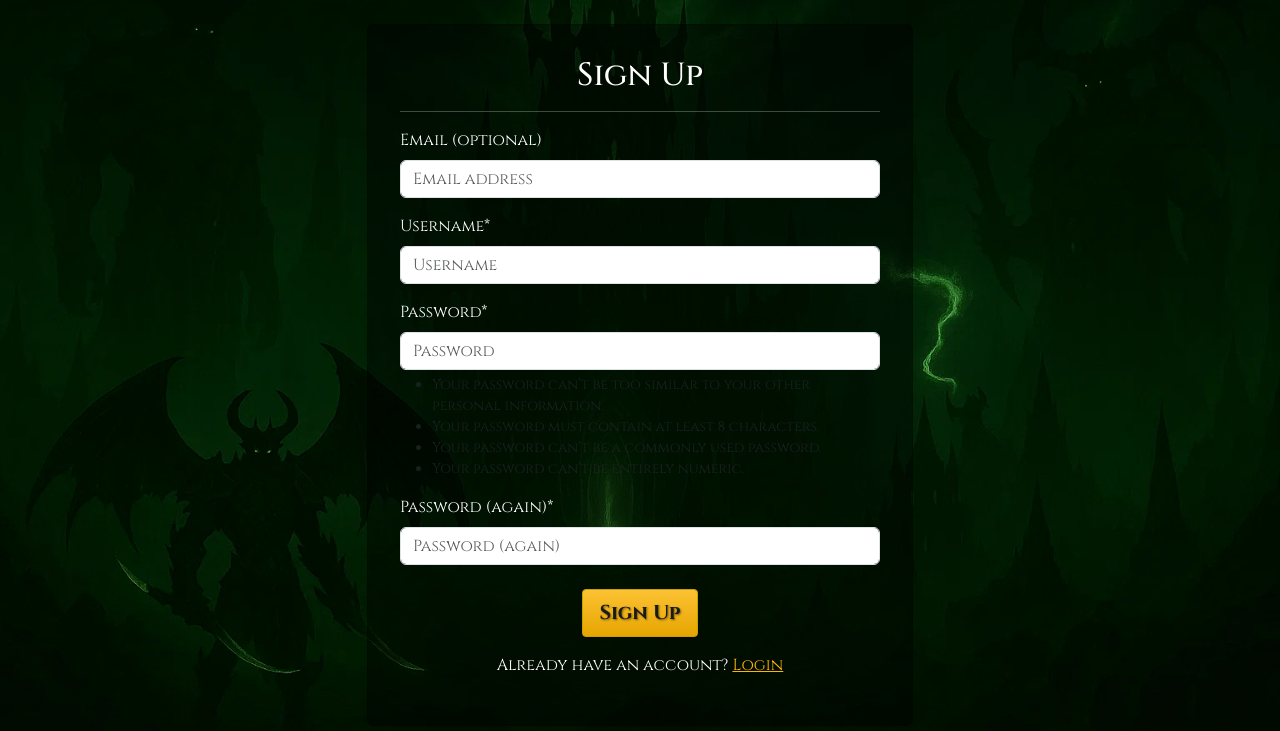
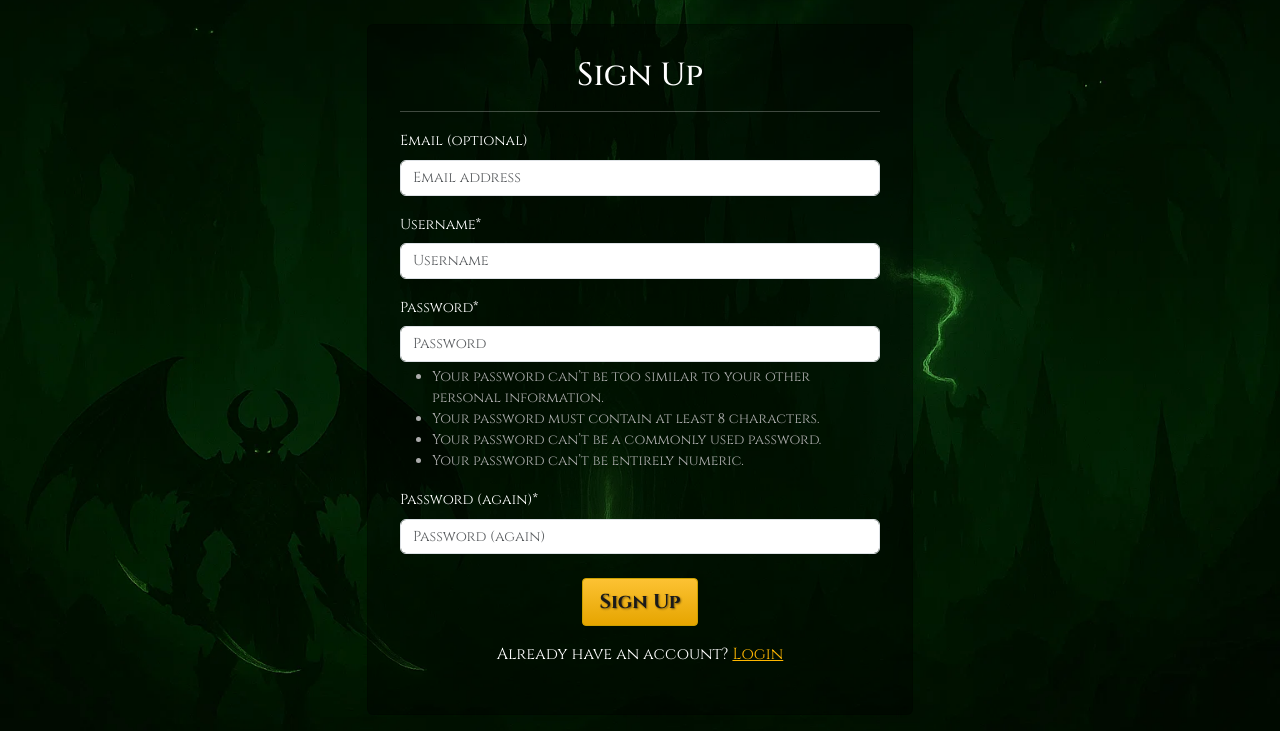
Before and after one commit to mathiase4/wow-guild-recruitment, a Django app: page /accounts/signup/ in a window 1280 px wide. Shown: the part 56-787 px from the top of the page. Run offline with Django 4.2, Linux system fonts and the light colour scheme; some libraries are stand-ins or nearby versions.

Commit message:
style: Improve form readability and reduce input size

```diff
--- a/static/css/style.css
+++ b/static/css/style.css
@@ -100,3 +100,15 @@ a {
 
 }
 /*//*
+
+
+/* makes the information text when you trying to sign up text more readable */
+.form-text {
+    color: #acacac;
+
+}
+
+/* makes the form inputs little bit smaller example login name, email, password input . */
+.form-control, label {
+    font-size: 0.9rem;
+}
```
